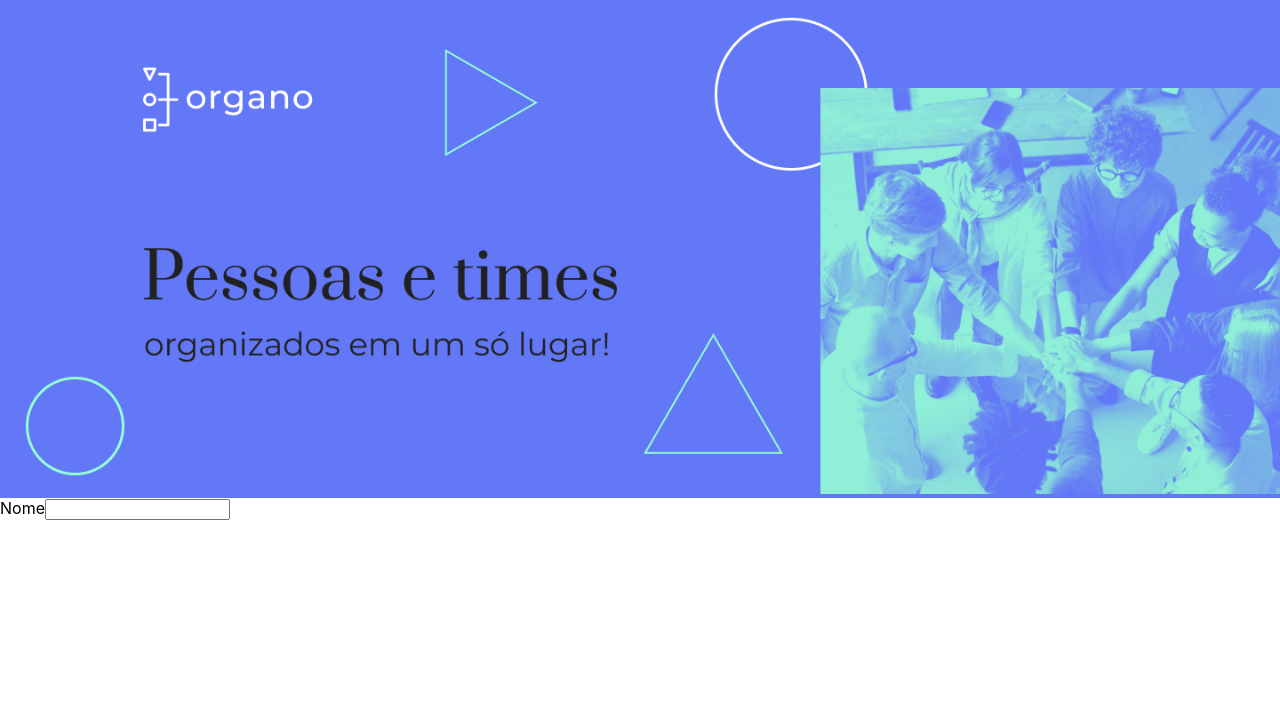
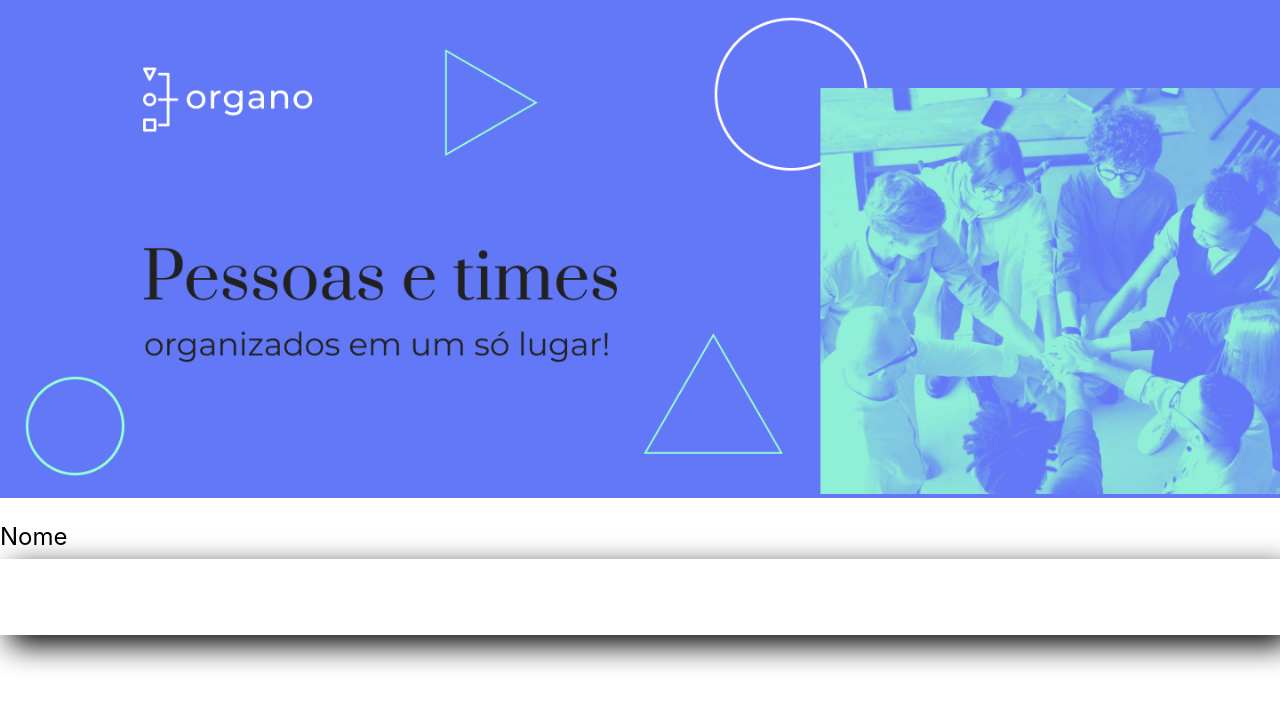
Before and after one commit to raqmarangoni/alura-react-class, a React (Create React App) app: page / in a window 1280 px wide. Shown: the top 708 px of the page. Built offline with nearby package versions, Linux system fonts and the light colour scheme.

Commit message:
feat: TextField style

```diff
--- a/src/components/TextField/TextField.css
+++ b/src/components/TextField/TextField.css
@@ -0,0 +1,19 @@
+.text-field {
+    margin: 24px 0;
+}
+
+.text-field label {
+    display: block;
+    margin-bottom: 8px;
+    font-size: 24px;
+}
+
+.text-field input {
+    background-color: #FFF;
+    box-shadow: 10px 10px 30px rgba(0, 0, 0.06);
+    width: 100%;
+    border: none;
+    font-size: 24px;
+    padding: 24px;
+    box-sizing: border-box;
+}
--- a/src/components/TextField/index.js
+++ b/src/components/TextField/index.js
@@ -1,6 +1,8 @@
+import "./TextField.css"
+
 const TextField = () => {
     return (
-        <div>
+        <div className="text-field">
             <label>Nome</label>
             <input />
         </div>
```
